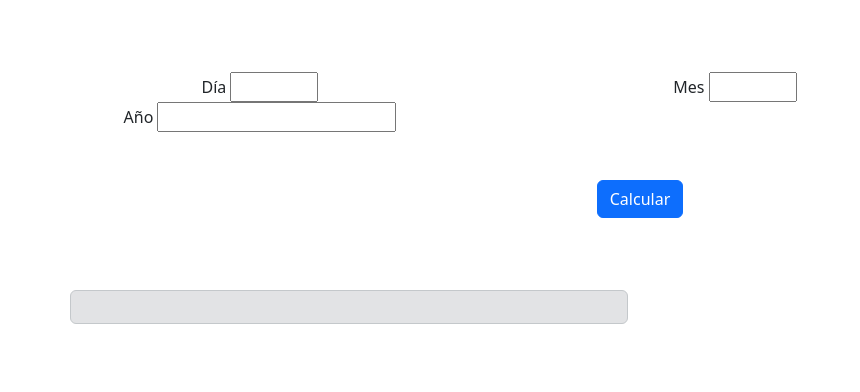
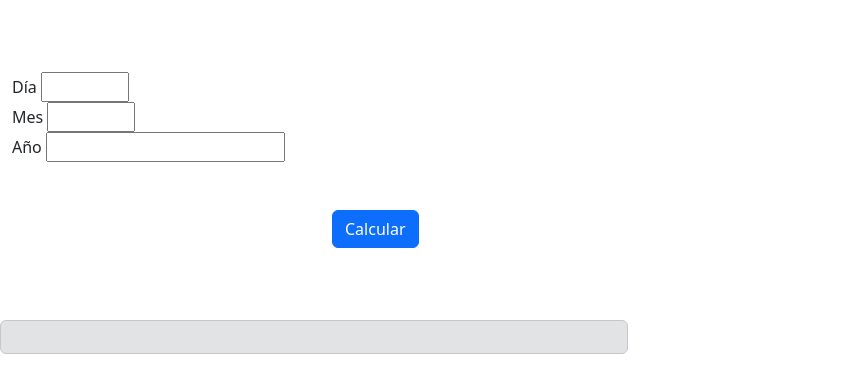
Before and after one commit to jeniotero/Calendario, a plain HTML site: page index.html in a window 1280 px wide. Shown: the whole page, without its empty margins (0-860 px from the left). Drawn offline with nearby package versions, Linux system fonts and the light colour scheme.

Commit message:
quite divs

```diff
--- a/index.html
+++ b/index.html
@@ -16,8 +16,8 @@
 
     <div class=" container-fluid">
         <!--Comienza contenido-->
-        <div class="container text-center">
-            <div class=" row align-items-start">
+        <div class="col">
+
               <div   class=" col-lg-4 col-md-6 col-sm-12">
                 <label for="dia"> Día </label>
                 <input name="dia" id="dia" type="number" min="1" max="31">
@@ -30,7 +30,7 @@
                 <label for="aio"> Año </label>
                 <input name="aio" id="aio" type="number">
               </div>
-            </div>
+
             <br>
             <br>
 
```
